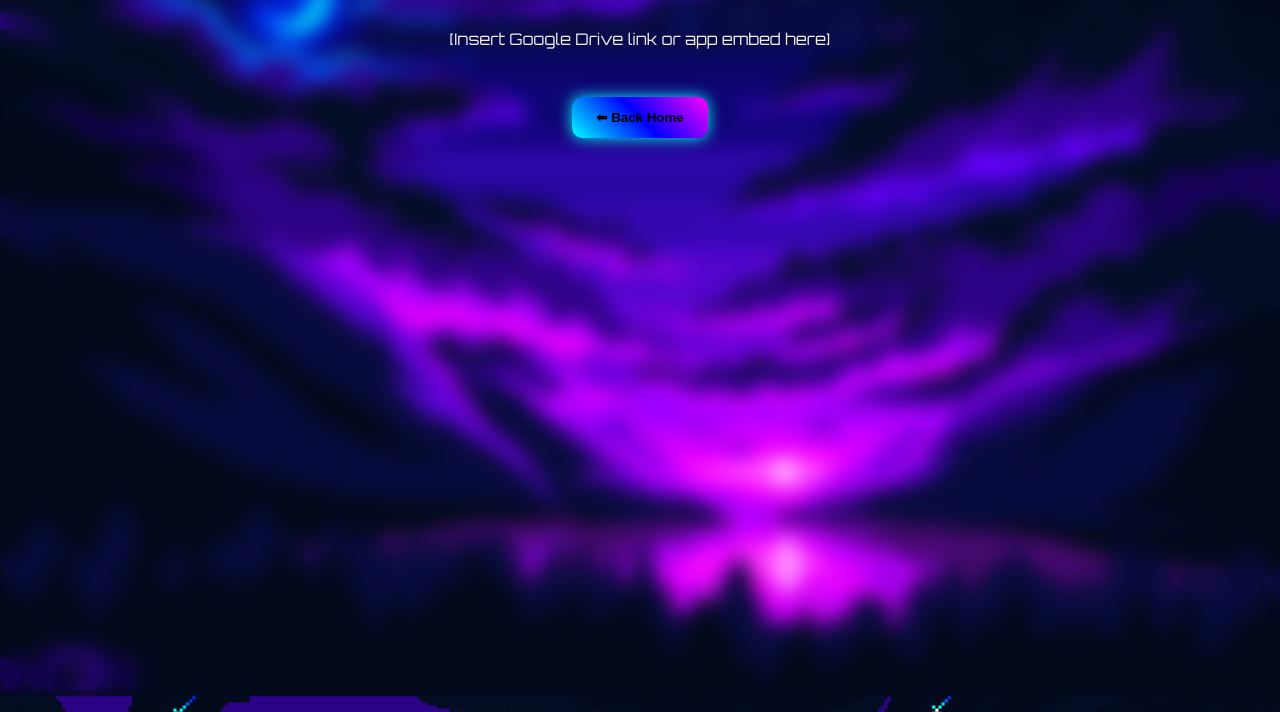
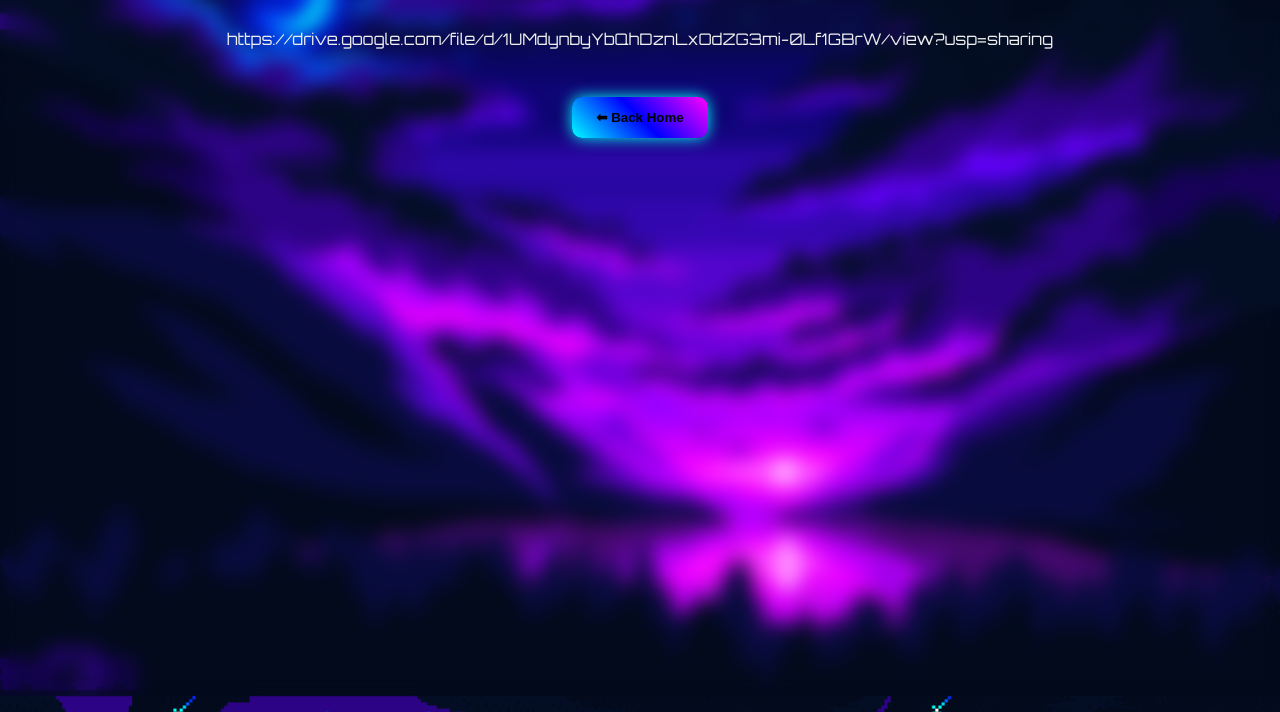
Before and after one commit to DevXadm9n/wbesit, a plain HTML site: page Giftify/index.html in a window 1280 px wide. Shown: the part 104-816 px from the top of the page. Drawn offline with Linux system fonts and the light colour scheme; files that its build step writes are made by us from their sources; files whose address does not match are found by name.

Commit message:
Update index.html

```diff
--- a/Giftify/index.html
+++ b/Giftify/index.html
@@ -20,7 +20,7 @@
 <main>
   <h1>🎁 Giftify</h1>
   <p class="sub">Your AI-powered gift recommendation tool!</p>
-  <p style="margin:2rem 0;">[Insert Google Drive link or app embed here]</p>
+  <p style="margin:2rem 0;">https://drive.google.com/file/d/1UMdynbyYbQhDznLxOdZG3mi-0Lf1GBrW/view?usp=sharing</p>
   <button class="btn" onclick="window.location.href='index.html'">⬅ Back Home</button>
 </main>
 </body>
```
